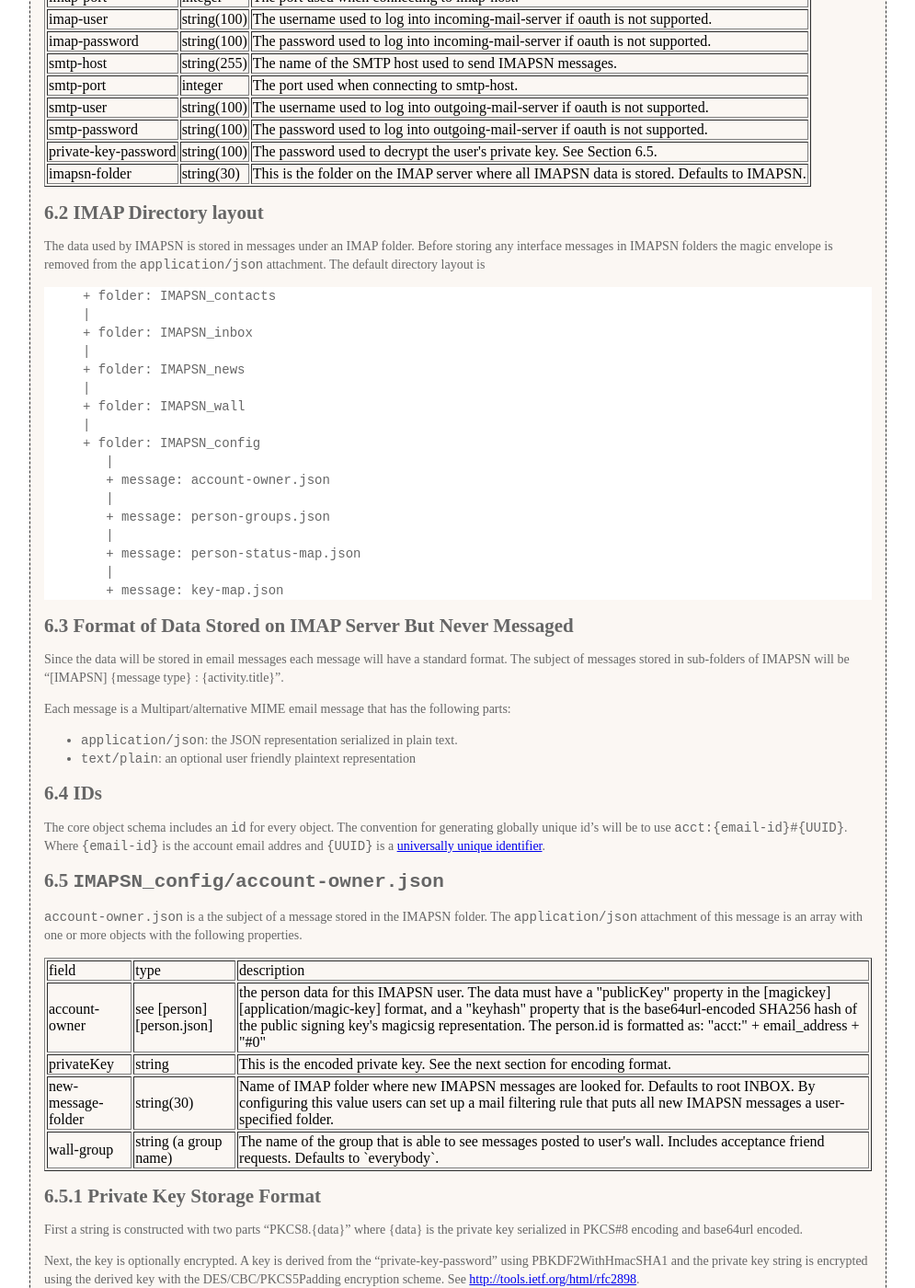
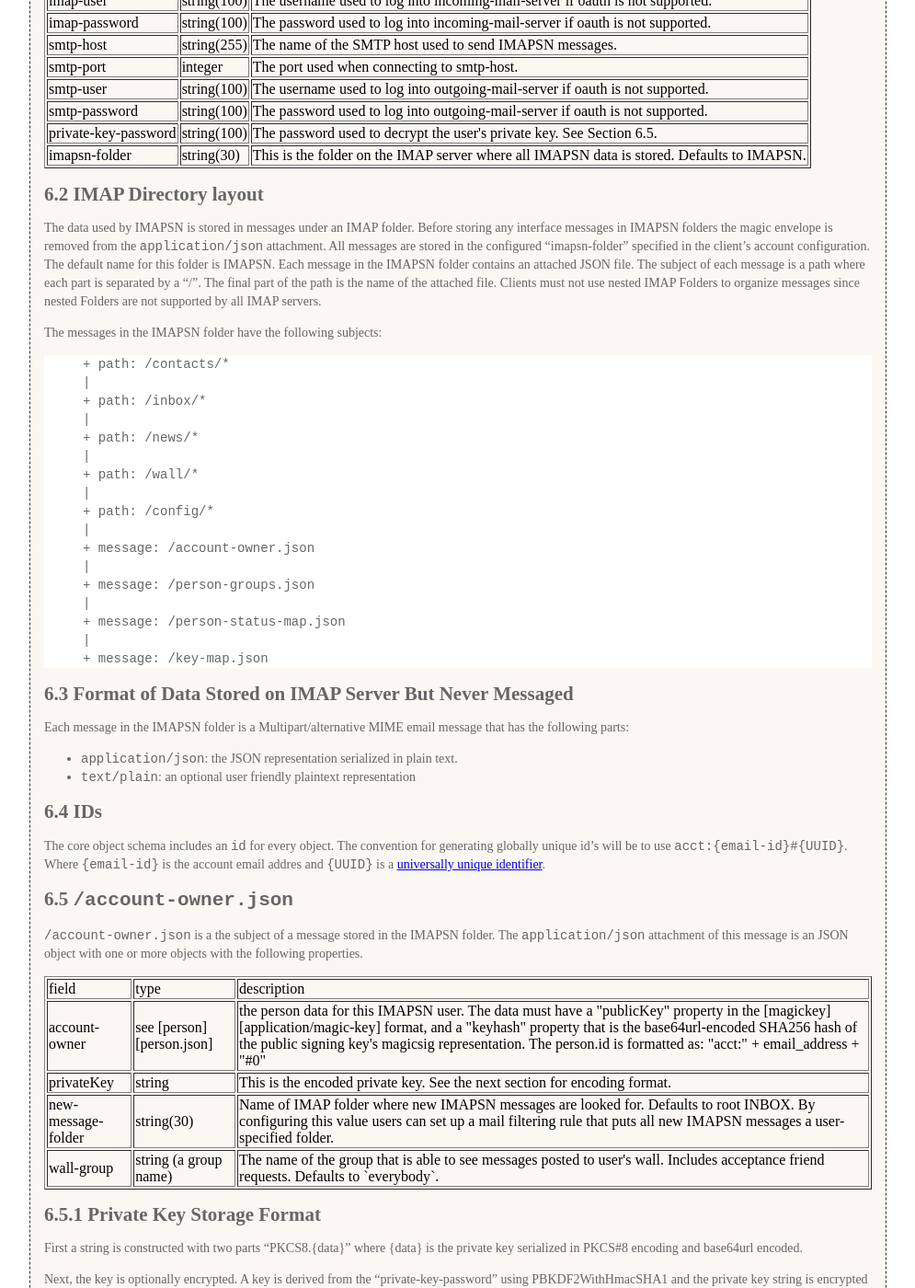
Before and after one commit to imapsn/imapsn.github.com, a Jekyll site: the page built from _posts/2010-09-21-imapsn-client.markdown, in a window 1280 px wide and 1400 px high, scrolled down 5729 px. Shown: the whole window at 92% size, without its empty margins (142-1137 px from the left). Built offline with Jekyll 4.4.1, drawn with Linux system fonts in a browser that asks for light colours; some of the changed text lies outside the part shown.

Commit message:
update data model to flat folder

```diff
--- a/_posts/2010-09-21-imapsn-client.markdown
+++ b/_posts/2010-09-21-imapsn-client.markdown
@@ -343,7 +342,7 @@ The activity contains the following properties:
 ### 5.4.6 `person-update`
 
 This is a message that replaces the current data for a friend in
-IMAPSN_contacts.  The message subject is "\[IMAPSN\] person-update:
+IMAPSN/contacts.  The message subject is "\[IMAPSN\] person-update:
 {activity.title}" and it has an attached `person` object.
 
 
@@ -432,36 +431,40 @@ by the client to store passwords is not specified in this document.
 
 The data used by IMAPSN is stored in messages under an IMAP folder.
 Before storing any interface messages in IMAPSN folders the magic
-envelope is removed from the ``application/json`` attachment.  The
-default directory layout is
+envelope is removed from the ``application/json`` attachment.  All
+messages are stored in the configured "imapsn-folder" specified in the
+client's account configuration.  The default name for this folder is
+IMAPSN.  Each message in the IMAPSN folder contains an attached JSON
+file.  The subject of each message is a path where each part is
+separated by a "/".  The final part of the path is the name of the
+attached file. Clients must not use nested IMAP Folders to organize
+messages since nested Folders are not supported by all IMAP servers.
 
-         + folder: IMAPSN_contacts
+The messages in the IMAPSN folder have the following subjects:
+
+         + path: /contacts/*
          |
-         + folder: IMAPSN_inbox
+         + path: /inbox/*
          |
-         + folder: IMAPSN_news
+         + path: /news/*
          |
-         + folder: IMAPSN_wall
+         + path: /wall/*
          |
-         + folder: IMAPSN_config
-            |
-            + message: account-owner.json
-            |
-            + message: person-groups.json
-            |
-            + message: person-status-map.json
-            |
-            + message: key-map.json
+         + path: /config/*
+         |
+         + message: /account-owner.json
+         |
+         + message: /person-groups.json
+         |
+         + message: /person-status-map.json
+         |
+         + message: /key-map.json
 
 
 ## 6.3 Format of Data Stored on IMAP Server But Never Messaged
 
-Since the data will be stored in email messages each message will have
-a standard format.  The subject of messages stored in sub-folders of
-IMAPSN will be "\[IMAPSN\] {message type} : {activity.title}".
-
-Each message is a Multipart/alternative MIME email message that has
-the following parts:
+Each message in the IMAPSN folder is a Multipart/alternative MIME
+email message that has the following parts:
 
 * ``application/json``: the JSON representation serialized in plain text.
 * ``text/plain``: an optional user friendly plaintext representation
@@ -475,11 +478,11 @@ convention for generating globally unique id's will be to use
 addres and `{UUID}` is a [universally unique identifier][UUID].
 
 
-## 6.5 `IMAPSN_config/account-owner.json`
+## 6.5 `/account-owner.json`
 
-`account-owner.json` is a the subject of a message stored in the IMAPSN
-folder.  The `application/json` attachment of this message is an array
-with one or more objects with the following properties.
+`/account-owner.json` is a the subject of a message stored in the
+IMAPSN folder.  The `application/json` attachment of this message is
+an JSON object with one or more objects with the following properties.
 
 <table padding="5" border="1">
    <tr><td> field </td>
@@ -532,20 +535,20 @@ The choice of whether to encrypt the key is left up to clients or
 users.
 
 
-## 6.6 `IMAPSN_config/person-groups.json`
+## 6.6 `/person-groups.json`
 
 A message in the `IMAPSN` folder with the subject
-"person-groups.json".  The `application/json` attachment of this
+"/person-groups.json".  The `application/json` attachment of this
 message will contain a JSON object mapping each `group-name` property
 to an array of person references which contain the properties `id`,
 `dislayName`, and `email`.  The `email` property is a string
 containing the email address.  The `id` strings correspond to `person`
-objects found in `IMAPSN_contacts`.
+objects found in `/contacts` messages.
 
 
-## 6.7 `IMAPSN_config/person-status-map.json`
+## 6.7 `/person-status-map.json`
 
-A message in the IMAPSN folder with the subject "person-status-map.json".
+A message in the IMAPSN folder with the subject "/person-status-map.json".
 The `application/json` attachment of this message will contain a JSON
 object mapping each person `id` to a status object with the folowing
 properties:
@@ -567,24 +570,24 @@ properties:
        <td> Time when an activity or message was last received from this person. </td></tr>
 </table>
 
-## 6.8 `IMAPSN_config/key-map.json
+## 6.8 `/key-map.json
 
-The key map is a message with the subject `key-map.json` where the
+The key map is a message with the subject `/key-map.json` where the
 attached json data contains a map of "keyhash" values to public
 keys. The key hash is the base64url-encoded SHA256 hash of the public
 signing key's magicsig representation. The public key is a string
 encoding of the pubic key in the [magickey][application/magic-key]
 format.
 
-## 6.9 `IMAPSN_contacts`
+## 6.9 `/contacts`
 
-The IMAPSN_contacts folder will contain one message per person that is
+The IMAPSN folder will contain one message per person that is
 a confirmed friend.
 
-The subject of each message will be "{person.id}".
+The subject of each message will be "/contacts/{person.id}".
 
 The `application/json` attachment of this message is a file named
-"{person.id}.json" that contains a [person][person.json]
+"{person.id}" that contains a [person][person.json]
 object. Some of the important fields are listed here:
 
 <table padding="5" border="1">
@@ -620,11 +623,11 @@ documentation.  Here is an example of a media link construct:
     }
 
 
-## 6.10 `IMAPSN_news`
+## 6.10 `/news`
 
-Messages in the IMAPSN_news folder will have a subject of
-"\[IMAPSN\] activity: {activity.title}".  The `application/json`
-attachment of this message will contain an
+Messages in the IMAPSN folder that are news-items will have a subject
+of "/news/{activity.id}".  The `application/json` attachment will be
+named {activity.id} and will contain an
 [activity][activity.json]. Some of the important fields are listed
 here.
 
@@ -644,16 +647,16 @@ here.
 </table>
 
 
-## 6.11 `IMAPSN_wall`
+## 6.11 `/wall`
 
-This is the folder where processed incoming `wall-post` messages are
-stored. A message is removed from the user's wall by deleting it from
-this folder.
+Messages in the IMAPSN folder that are wall-posts will have a subject
+of "/wall/{activity.id}".
 
-## 6.12 `IMAPSN_inbox`
+## 6.12 `/inbox`
 
-This is the folder where processed incoming `message` messages are
-stored. The IMAP interface is used to mark them as read or not.
+Messages in the IMAPSN folder that are direct messages will have a
+subject of /inbox/{activity.id}". The IMAP interface is used to mark
+them as read or not.
 
 
 # 7. Program Control Flow
@@ -662,15 +665,14 @@ stored. The IMAP interface is used to mark them as read or not.
 
 These steps are taken every time the client starts up.
 
-1. Process all new IMAPSN messages found in either the IMPAP INBOX
-   folder of in IMAPSN_contacts folder based on their `Subject:`
-   fields.
+1. Process all new IMAPSN messages found in the
+   "new-message-folder" conifgured in `/account-owner.json`.
 
-2. Updates the status of each person in IMAPSN_contacts.
+2. Updates the status of each person in `/person-status-map.json`.
 
    1. If status is `pending` the status is left alone.
-   2. if last-received - last-sent > 3 days set status to `neglected`.
-   3. if last-sent - last-received > 3 days set status to `asleep`.
+   2. if now - last-sent > 3 days set status to `neglected`.
+   3. or if now - last-received > 3 days set status to `asleep`.
    4. otherwise set status to `active`.
 
 
@@ -688,7 +690,7 @@ messages will usuall first be processed as follows:
 3. Verify the signature in the magic envelope.  If the signature
    cannot be verified delete the email message, otherwise continue.
 
-4. Look up the sender in the `person-status-map.json` and update their
+4. Look up the sender in the `/person-status-map.json` and update their
    status as prescribed in "Client Start-up".
 
 
@@ -705,7 +707,7 @@ described in the "Interfaces" section of this document.
 
 2. Email the `friend-request` message.
 
-3. Make an initial entry in the `person-status-map.json`.
+3. Make an initial entry in the `/person-status-map.json`.
 
    1. id = "acct:" + friend_email + "#0"
    2. email = from friend request
@@ -720,7 +722,7 @@ described in the "Interfaces" section of this document.
 
 2. Verify signature using the `public-key` property from the `person`
    object of the friend request. If it doesn't verify delete the
-   message, otherwise save the keyhash and key in `key-map.json` and
+   message, otherwise save the keyhash and key in `/key-map.json` and
    continue.
 
 3. Create an entry in the person status map:
@@ -732,7 +734,7 @@ described in the "Interfaces" section of this document.
    5. last-received = {current time} (when friend-request recieved)
 
 4. Store a message containing the decoded `person` JSON object
-   representing the new friend in `IMAPSN_contacts`.
+   representing the new friend in `IMAPSN/contacts`.
 
 5. Email a signed `friend-response` back to the requester. The "From:"
    header must match the address to which the the friend-request was
@@ -767,7 +769,7 @@ formed out of their old email even though their person.email is
 different.
 
 4. Store a message containing the `person` JSON object representing
-   the new friend in `IMAPSN_contacts`.
+   the new friend in the IMAPSN folder as `/contacts/{person.id}`.
 
 5. Email a signed `news-item` with a `http://activitystrea.ms/schema/1.0/make-friend`
    to all friends in the configured `wall-group`.
@@ -777,7 +779,7 @@ different.
 
 1. Determine active group members in the specified group.
 
-   1. Look up each person in the group in `person-status-map.json`.
+   1. Look up each person in the group in `/person-status-map.json`.
    2. If status is `pending` or `asleep` then do not include that person, otherwise include.
 
 2. Email a signed `news-item` message BCC'ed to the active group members.
@@ -785,17 +787,18 @@ different.
 3. Update the `last-sent` time for each active group member that the
    message was sent to.
 
-4. Place a copy of sent `news-item` in `IMAPSN_news`. The recipients in
-   the `BCC:` header will be used when processing incoming `comment`
-   messages.
+4. Place a copy of sent `news-item` in the IMAPSN folder with a
+   subject of `/news/{activity.id}`. The recipients in the `BCC:`
+   header will be used when processing incoming `comment` messages.
 
 
 ### 7.3.5 Process a `news-item`
 
 1. Preprocess the incoming message.
 
-2. [Decode][decoded] the `news-item` and store the JSON `activity` in
-   a message within the `IMAPSN_news` folder.
+2. [Decode][decoded] the `news-item` and place a copy of sent
+   `news-item` in the IMAPSN folder with a subject of
+   `/news/{activity.id}`.
 
 3. The news item may now be displayed in the users's news stream.
 
```
Also changed, not shown: other parts of _posts/2010-09-21-imapsn-client.markdown (+1 -2 lines).
